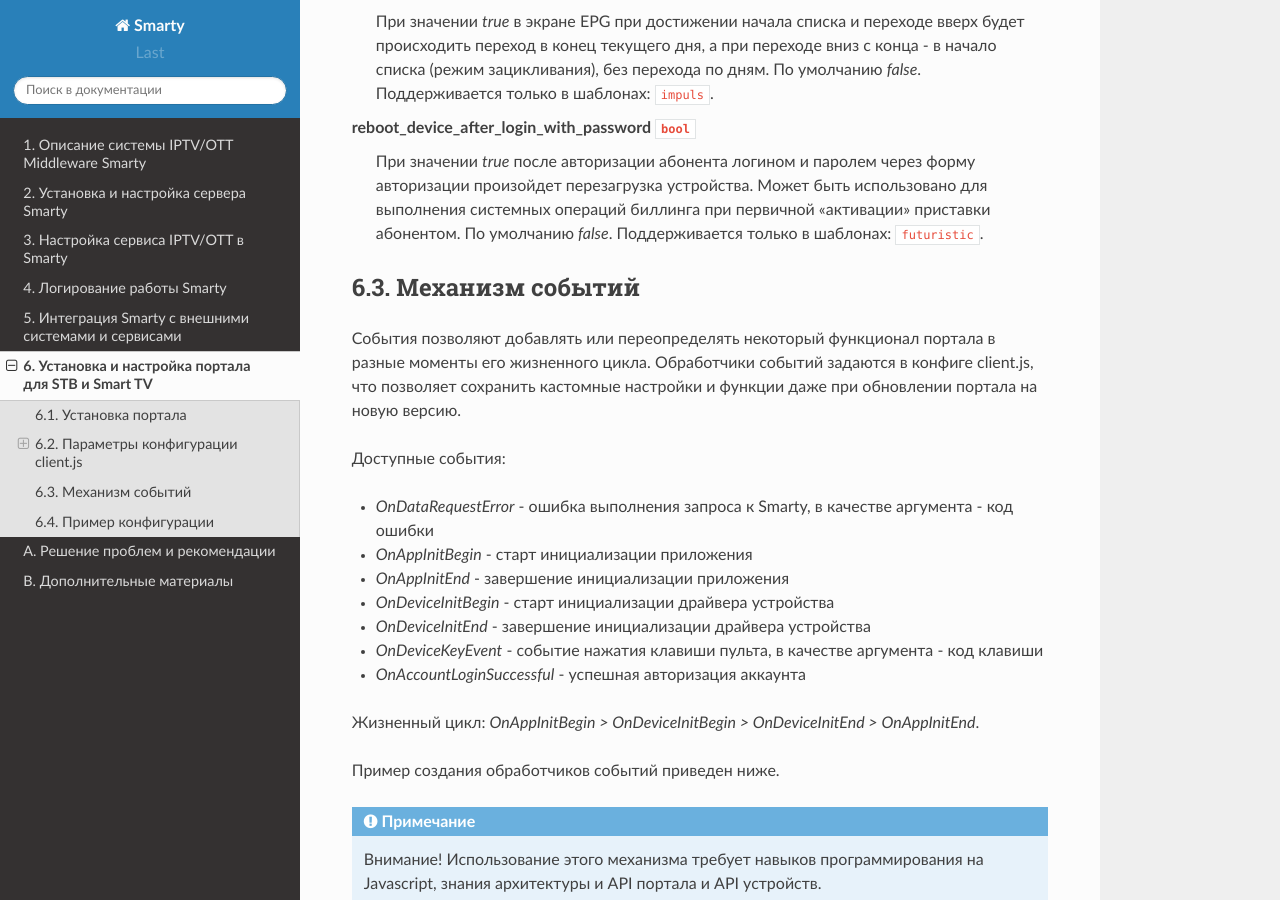
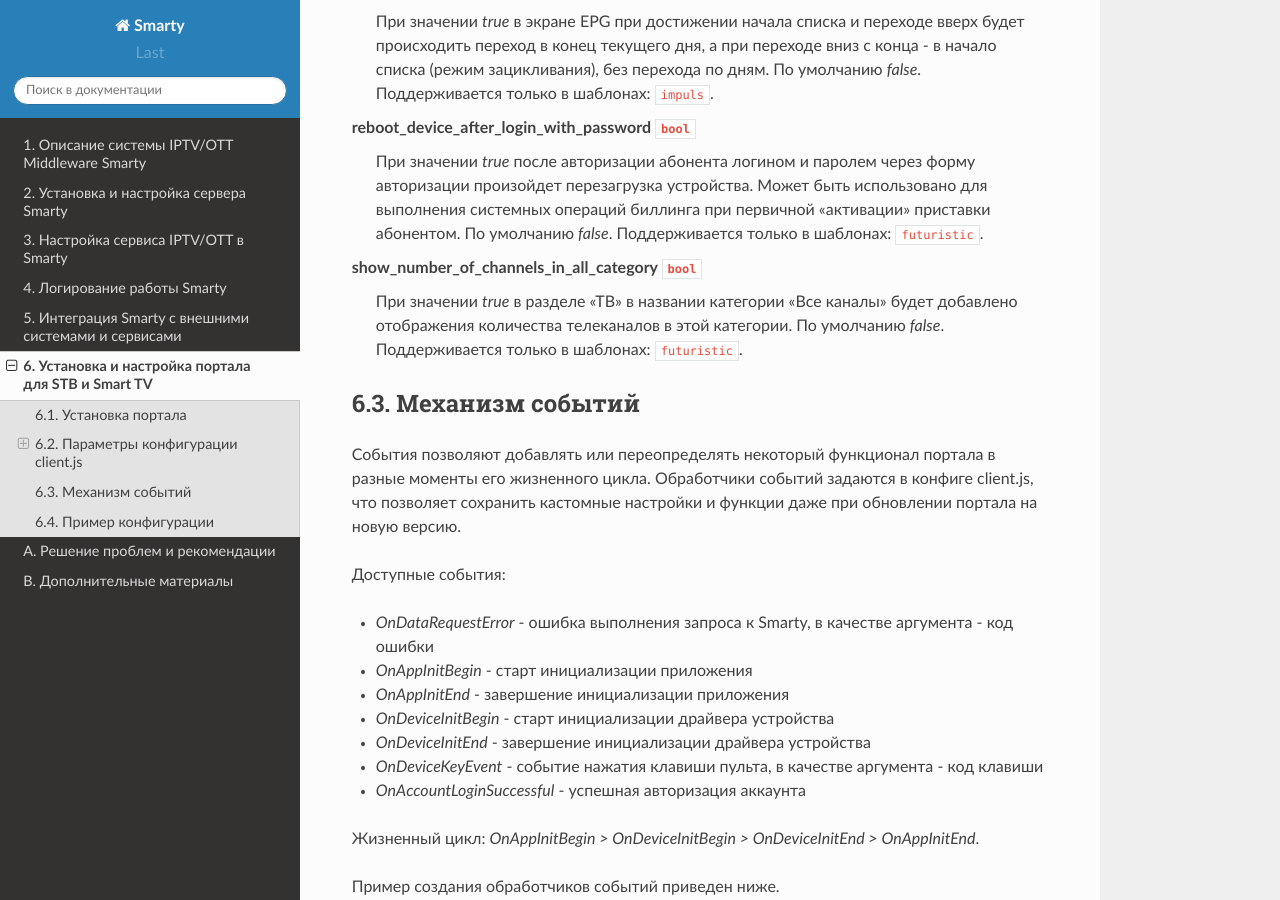
Before and after one commit to sergey-yakovlev/smarty-docs, a Sphinx documentation site: the page built from source/portal_setup.rst, in a window 1280 px wide and 900 px high, scrolled down 5533 px. Built offline with Sphinx 7.4.7 and the Read the Docs theme 2.0.0, drawn with Linux system fonts in a browser that asks for light colours.

Commit message:
show_number_of_channels_in_all_category

```diff
--- a/source/portal_setup.rst
+++ b/source/portal_setup.rst
@@ -273,6 +273,13 @@ reboot_device_after_login_with_password ``bool``
     По умолчанию *false*.
     Поддерживается только в шаблонах: ``futuristic``.
 
+show_number_of_channels_in_all_category ``bool``
+    При значении *true* в разделе "ТВ" в названии категории "Все каналы" будет добавлено отображения количества
+    телеканалов в этой категории.
+    По умолчанию *false*.
+    Поддерживается только в шаблонах: ``futuristic``.
+
+
 .. _portal_event_system:
 
 6.3. Механизм событий
```
